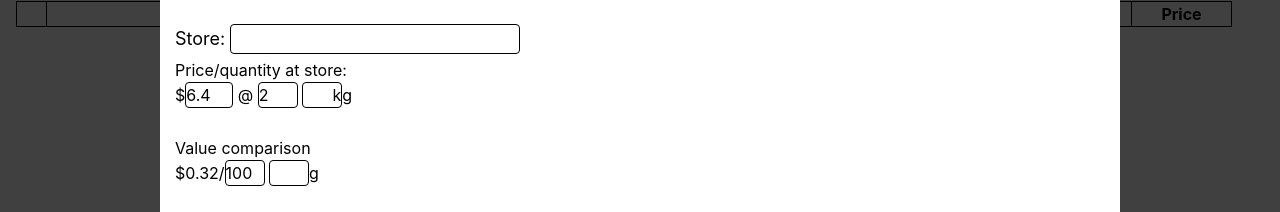
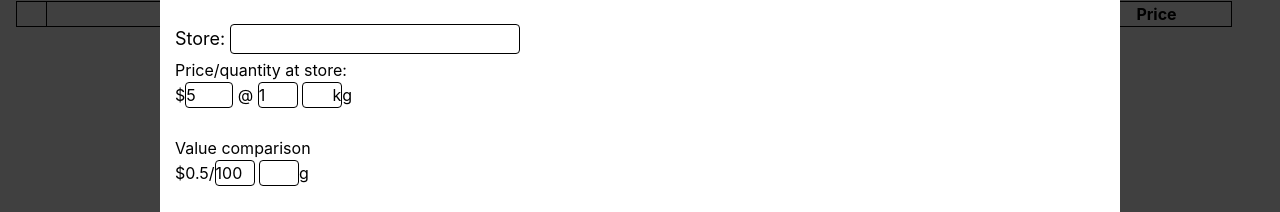
Before and after one commit to User0149/Shopping-List, a React app: page / in a window 1280 px wide. Both pictures are taken after a click on the element "+ Add item". Shown: the part 193-405 px from the top of the page. Built offline with nearby package versions, Linux system fonts and the light colour scheme; the HTML template or start-up script is replaced by a standard one.

Commit message:
can add and see items

```diff
--- a/src/AddItemBox.tsx
+++ b/src/AddItemBox.tsx
@@ -1,23 +1,15 @@
+import type { itemType } from "./types.ts";
 import { useState } from "react";
+import { pricePerQty } from "./functions.ts";
 
-function pricePerQty(price: number, quantity: number, prefix: string, compQuantity: number, compPrefix: string): string {
-    type prefixType = "m" | "c" | "d" | "k";
-    const multipliers = {"m": 0.001, "c": 0.01, "d": 0.1, "": 1, "k": 1000};
-    const base_ppq: number = price / (quantity * (prefix in multipliers ? multipliers[prefix as prefixType] : NaN)); // price per unit quantity
-
-    const wanted_quantity = compQuantity * (compPrefix in multipliers ? multipliers[compPrefix as prefixType] : NaN);
-
-    return base_ppq * wanted_quantity as unknown as string;
-}
-
-export default function AddItemBox({showAddItemBox, setShowAddItemBox, items, setItems}: {showAddItemBox: boolean, setShowAddItemBox: any, items: string | null, setItems: any}) {
+export default function AddItemBox({showAddItemBox, setShowAddItemBox, items, setItems}: {showAddItemBox: boolean, setShowAddItemBox: any, items: Array<itemType> | null, setItems: any}) {
     if (!showAddItemBox) return <></>;
 
     const [unit, setUnit] = useState<string>("g");
-    const [storePrice, setStorePrice] = useState<number>(6.40);
-    const [storeQuantity, setStoreQuantity] = useState<number>(2.0);
+    const [storePrice, setStorePrice] = useState<string>("5");
+    const [storeQuantity, setStoreQuantity] = useState<string>("1");
     const [storePrefix, setStorePrefix] = useState<string>("k");
-    const [compQuantity, setCompQuantity] = useState<number>(100);
+    const [compQuantity, setCompQuantity] = useState<string>("100");
     const [compPrefix, setCompPrefix] = useState<string>("");
 
     return (
@@ -31,7 +23,29 @@ export default function AddItemBox({showAddItemBox, setShowAddItemBox, items, se
             <div className="modal-box">
                 <span className="modal-close-button">&times;&nbsp;</span>
                 <h2>Add an item</h2>
-                <form>
+                <form id="add-item-form" onSubmit={(event) => {
+                    // TODO: check duplicate
+                    event.preventDefault();
+                    const form = document.getElementById("add-item-form");
+                    const formData = Object.fromEntries(new FormData(form as HTMLFormElement).entries());
+
+                    const newItem: itemType = {
+                        itemName: formData["item-name"] as string,
+                        selected: formData["selected"] ? true : false,
+                        store: formData["store"] as string,
+                        unit: formData["unit"] as string,
+                        storePrefix: formData["store-prefix"] as string,
+                        storePrice: Number(formData["store-price"]),
+                        storeQuantity: Number(formData["store-quantity"]),
+                        compPrefix: formData["comp-prefix"] as string,
+                        compQuantity: Number(formData["comp-quantity"])
+                    };
+
+                    items?.push(newItem);
+                    setItems(items);
+
+                    setShowAddItemBox(false);
+                }}>
                     <div className="mb-1 text-lg font-bold">
                         <label htmlFor="item-name">Item name:&nbsp;</label>
                         <input id="item-name" type="text" name="item-name" className="border rounded" required></input>
@@ -43,7 +57,7 @@ export default function AddItemBox({showAddItemBox, setShowAddItemBox, items, se
                     </div>
                     <div className="mb-1">
                         <label htmlFor="unit">Base unit:&nbsp;</label>
-                        <input id="unit" type="text" className="border rounded w-10" value={unit} onInput={() => {setUnit((document.getElementById("unit") as HTMLInputElement)?.value)}}></input>
+                        <input id="unit" type="text" name="unit" className="border rounded w-10" value={unit} onInput={() => {setUnit((document.getElementById("unit") as HTMLInputElement)?.value)}}></input>
                     </div>
 
                     <br></br>
@@ -55,9 +69,9 @@ export default function AddItemBox({showAddItemBox, setShowAddItemBox, items, se
                     <div>Price/quantity at store:&nbsp;</div>
                     <div className="mb-1">
                         $
-                        <input id="store-price" type="text" name="store-price" className="border rounded w-12" value={storePrice} onInput={() => {setStorePrice(Number((document.getElementById("store-price") as HTMLInputElement)?.value))}}></input>
+                        <input id="store-price" type="text" name="store-price" className="border rounded w-12" value={storePrice} onInput={() => {setStorePrice((document.getElementById("store-price") as HTMLInputElement)?.value)}}></input>
                         &nbsp;@&nbsp;
-                        <input id="store-quantity" type="text" name="store-quantity" className="border rounded w-10" value={storeQuantity} onInput={() => {setStoreQuantity(Number((document.getElementById("store-quantity") as HTMLInputElement)?.value))}}></input>
+                        <input id="store-quantity" type="text" name="store-quantity" className="border rounded w-10" value={storeQuantity} onInput={() => {setStoreQuantity((document.getElementById("store-quantity") as HTMLInputElement)?.value)}}></input>
                         &nbsp;
                         <input id="store-prefix" type="text" name="store-prefix" className="border rounded w-10 text-right" value={storePrefix} onInput={() => {setStorePrefix((document.getElementById("store-prefix") as HTMLInputElement)?.value)}}></input>
                         {unit}
@@ -68,9 +82,9 @@ export default function AddItemBox({showAddItemBox, setShowAddItemBox, items, se
                         <div>Value comparison</div>
                         <div>
                             $
-                            <span>{pricePerQty(storePrice, storeQuantity, storePrefix, compQuantity, compPrefix)}</span>
+                            <span>{pricePerQty(Number(storePrice), Number(storeQuantity), storePrefix, Number(compQuantity), compPrefix)}</span>
                             /
-                            <input id="comp-quantity" type="text" name="comp-quantity" className="border rounded w-10" value={compQuantity} onInput={() => {setCompQuantity(Number((document.getElementById("comp-quantity") as HTMLInputElement)?.value))}}></input>
+                            <input id="comp-quantity" type="text" name="comp-quantity" className="border rounded w-10" value={compQuantity} onInput={() => {setCompQuantity((document.getElementById("comp-quantity") as HTMLInputElement)?.value)}}></input>
                             &nbsp;
                             <input id="comp-prefix" type="text" name="comp-prefix" className="border rounded w-10 text-right" value={compPrefix} onInput={() => {setCompPrefix((document.getElementById("comp-prefix") as HTMLInputElement)?.value)}}></input>
                             {unit}
--- a/src/App.tsx
+++ b/src/App.tsx
@@ -1,21 +1,22 @@
 import { useState } from "react";
 import "./App.css";
 
+import type { itemType } from "./types.ts"
 import Header from "./Header.tsx";
 import ItemsList from "./ItemsList.tsx";
 import AddItemBox from "./AddItemBox.tsx";
 
 export default function App() {
-    const [items, setItems] = useState<string | null>(localStorage.getItem("items"));
+    const [items, setItems] = useState<Array<itemType> | null>(localStorage.getItem("items") ? JSON.parse(localStorage.getItem("items") as string) : null);
     const [showAddItemBox, setShowAddItemBox] = useState<boolean>(false);
 
-    const setItemsAndUpdateLocalStorage = (stringifiedObj: string) => {
-        localStorage.setItem("items", stringifiedObj);
-        setItems(stringifiedObj);
+    const setItemsAndUpdateLocalStorage = (itemsArray: Array<itemType>) => {
+        localStorage.setItem("items", JSON.stringify(itemsArray));
+        setItems(itemsArray);
     };
 
     if (items === null) {
-        setItemsAndUpdateLocalStorage(JSON.stringify([]));
+        setItemsAndUpdateLocalStorage([]);
     }
 
     return (
@@ -25,7 +26,7 @@ export default function App() {
 
             <ItemsList items={items}/>
 
-            <AddItemBox showAddItemBox={showAddItemBox} setShowAddItemBox={setShowAddItemBox} items={items} setItems={setItems}/>
+            <AddItemBox showAddItemBox={showAddItemBox} setShowAddItemBox={setShowAddItemBox} items={items} setItems={setItemsAndUpdateLocalStorage}/>
         </>
     )
 }
--- a/src/Header.tsx
+++ b/src/Header.tsx
@@ -4,7 +4,7 @@ function SearchBar() {
     );
 }
 
-function AddItemButton({setShowAddItemBox}) {
+function AddItemButton({setShowAddItemBox}: {setShowAddItemBox: any}) {
     return (
         <div className="mt-4 mb-4">
             <span className="text-blue-800 underline cursor-pointer" onClick={() => setShowAddItemBox(true)}>
@@ -14,7 +14,7 @@ function AddItemButton({setShowAddItemBox}) {
     );
 }
 
-export default function Header({setShowAddItemBox}) {
+export default function Header({setShowAddItemBox}: {setShowAddItemBox: any}) {
     return (
         <>
             <SearchBar/>
--- a/src/ItemsList.tsx
+++ b/src/ItemsList.tsx
@@ -1,4 +1,7 @@
-export default function ItemsList({items}: {items: string | null}) {
+import type { itemType } from "./types";
+import { pricePerQty } from "./functions.ts";
+
+export default function ItemsList({items}: {items: Array<itemType> | null}) {
     return (
         <>
             <table className="w-[calc(100%-8*var(--spacing))]">
@@ -8,24 +11,27 @@ export default function ItemsList({items}: {items: string | null}) {
                         <th className="w-[calc(0.8*(100%-280px))]">Item</th>
                         <th className="w-[150px]">Value</th>
                         <th className="w-[calc(0.2*(100%-280px))]">Store</th>
-                        <th className="w-[100px]">Price</th>
+                        <th className="w-[150px]">Price</th>
                     </tr>
                 </thead>
                 <tbody>
                     {
-                        items !== null && JSON.parse(items).map((item: {
-                            selected: boolean, itemName: string, store: string,
-                            unit: string,
-                            prefixOffered: string, priceOffered: number, quantityOffered: number,  prefixCompared: string, priceCompared: number, quantityCompared: number
-                        }) => {
-                            <tr>
-                                <td>{item.itemName}</td>
-                            </tr>
-                        })
+                        (items !== null) &&
+                        (items.map((item: itemType) => {
+                            return (
+                                <tr key={item.itemName}>
+                                    <td>{Number(item.selected)}</td>
+                                    <td>{item.itemName}</td>
+                                    <td>{pricePerQty(item.storePrice, item.storeQuantity, item.storePrefix, item.compQuantity, item.compPrefix)}</td>
+                                    <td>{item.store}</td>
+                                    <td>{String(item.storePrice) + " @ " + String(item.storeQuantity) + " " + String(item.storePrefix) + String(item.unit)}</td>
+                                </tr>
+                            )
+                        }))
                     }
                 </tbody>
             </table>
-            {(items === null || JSON.parse(items).length === 0) && <div className="text-center mt-2">No items found</div>}
+            {(items === null || items.length === 0) && <div className="text-center mt-2">No items found</div>}
         </>
     );
 }
--- /dev/null
+++ b/src/functions.ts
@@ -0,0 +1,10 @@
+import type { prefixType } from "./types.ts";
+
+export function pricePerQty(price: number, quantity: number, prefix: string, compQuantity: number, compPrefix: string): string {
+    const multipliers = {"m": 0.001, "c": 0.01, "d": 0.1, "": 1, "k": 1000};
+    const base_ppq: number = price / (quantity * (multipliers[prefix as prefixType] ?? NaN)); // price per unit quantity
+
+    const wanted_quantity = compQuantity * (multipliers[compPrefix as prefixType] ?? NaN);
+
+    return String(base_ppq * wanted_quantity);
+}
--- /dev/null
+++ b/src/types.ts
@@ -0,0 +1,6 @@
+export type prefixType = "m" | "c" | "d" | "" | "k";
+export type itemType = {
+    selected: boolean, itemName: string, store: string,
+    unit: string,
+    storePrefix: string, storePrice: number, storeQuantity: number,  compPrefix: string, compQuantity: number
+};
```
